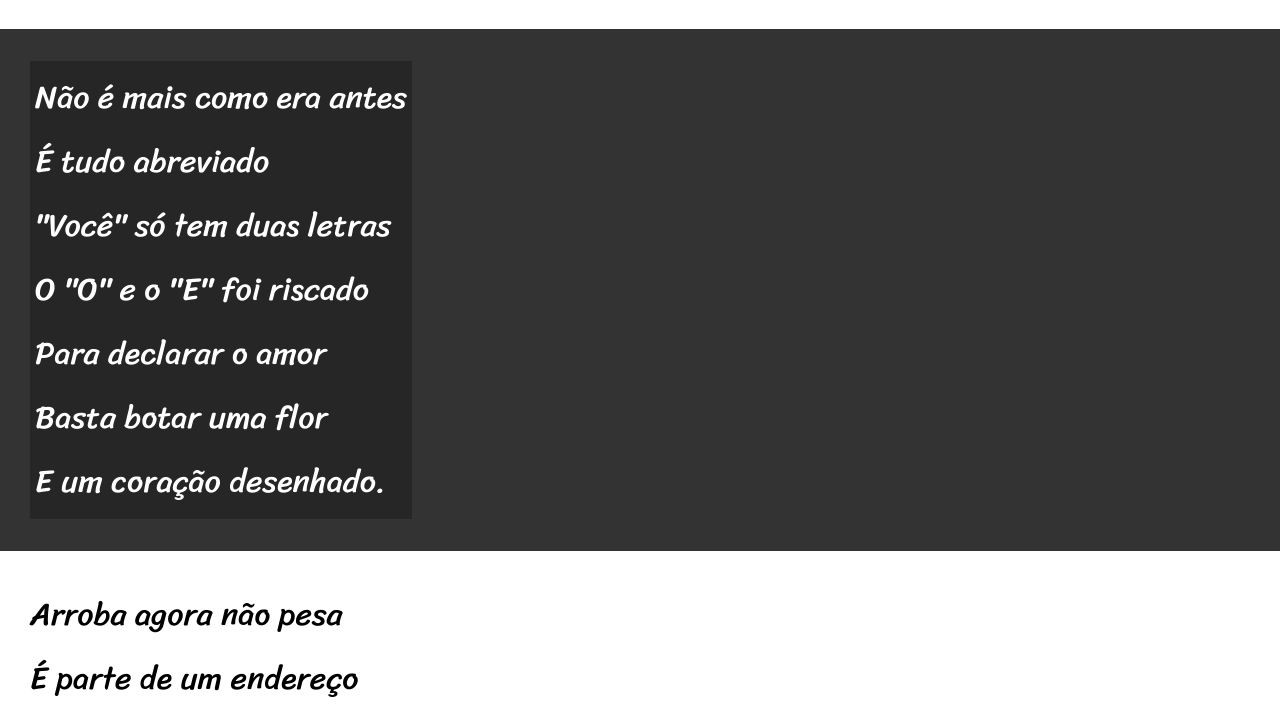
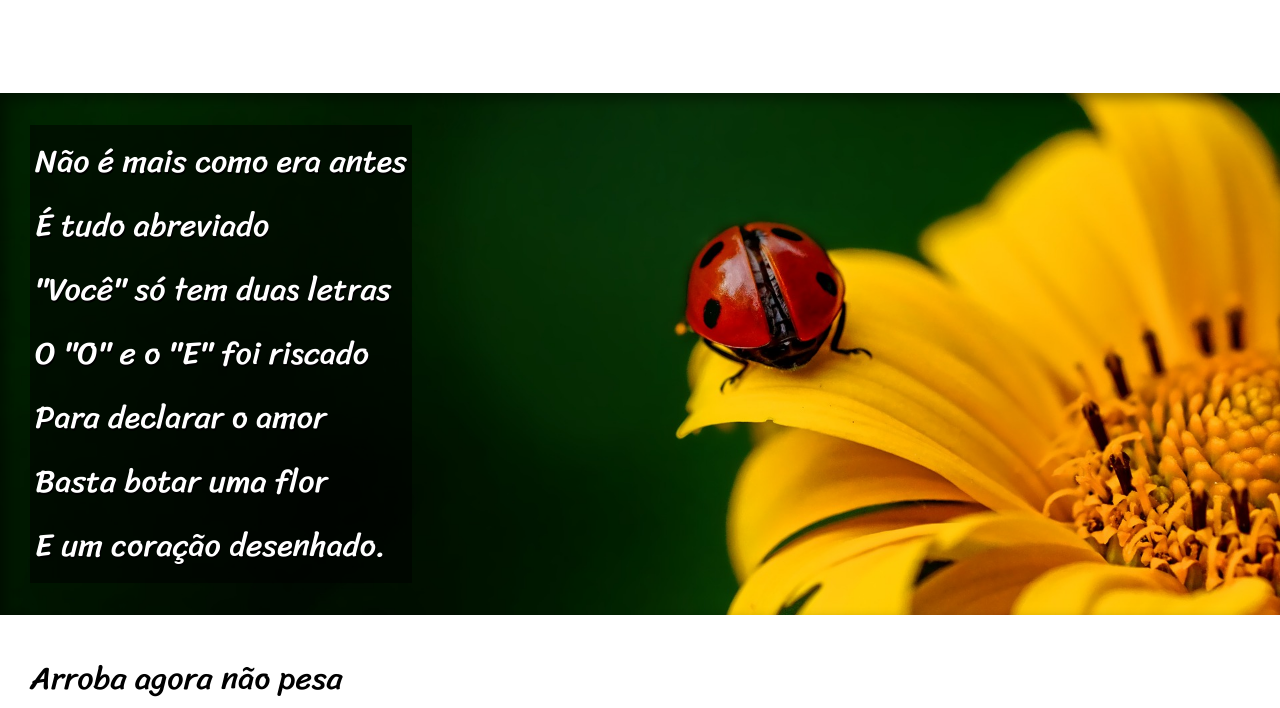
Before and after one commit to Sidnei-Junior-dev/HTML-CSS, a plain HTML site: page Desafios/des12/index.html in a window 1280 px wide. Shown: the part 672-1380 px from the top of the page. Drawn offline with Linux system fonts and the light colour scheme.

Commit message:
Atualizado desafio 12

```diff
--- a/Desafios/des12/estilo/style.css
+++ b/Desafios/des12/estilo/style.css
@@ -12,6 +12,7 @@
     --fonte2: 'Passion One', sans-serif;
     --fonte3: 'Sriracha', cursive;
 }
+
 html, body{
     min-height: 100vh;
     background-color: darkgray;
@@ -50,6 +51,9 @@ section{
     font-family: var(--fonte3);
     font-size: 2.5vw;
 }
+section > p{
+    padding-bottom: 2em;
+}
 section.normal{
     background-color: white;
     color: black;
@@ -58,11 +62,22 @@ section.normal{
 section.imagem{
     background-color: rgb(51, 51, 51);
     color: white;
+    box-shadow: inset 6px 6px 13px 0px rgba(0, 0, 0, 0.422);
+    background-size: cover;
+    background-attachment: fixed;
 }
 section.imagem > p{
     display: inline-block;
     padding: 5px;
-    background-color: rgba(0, 0, 0, 0.253);
+    background-color: rgba(0, 0, 0, 0.529);
+    text-shadow: 1px 2px 0 black;
+}
+section#img01{
+    background-image: url('../imagens/background001.jpg');
+    background-position: right center;
+}
+section#img02{
+    background-image: url('../imagens/background002.jpg');
 }
 
 footer{
--- a/Desafios/des12/index.html
+++ b/Desafios/des12/index.html
@@ -26,7 +26,7 @@
         </p>
     </section>
 
-    <section class="imagem">
+    <section class="imagem" id="img01">
         <p>
             Não é mais como era antes <br>
             É tudo abreviado <br>
@@ -60,7 +60,7 @@
         </p>
     </section>
 
-    <section class="imagem">
+    <section class="imagem" id="img02">
         <p>
             Tenho saudade das cartas <br>
             Escritas com a própria mão <br>
```
